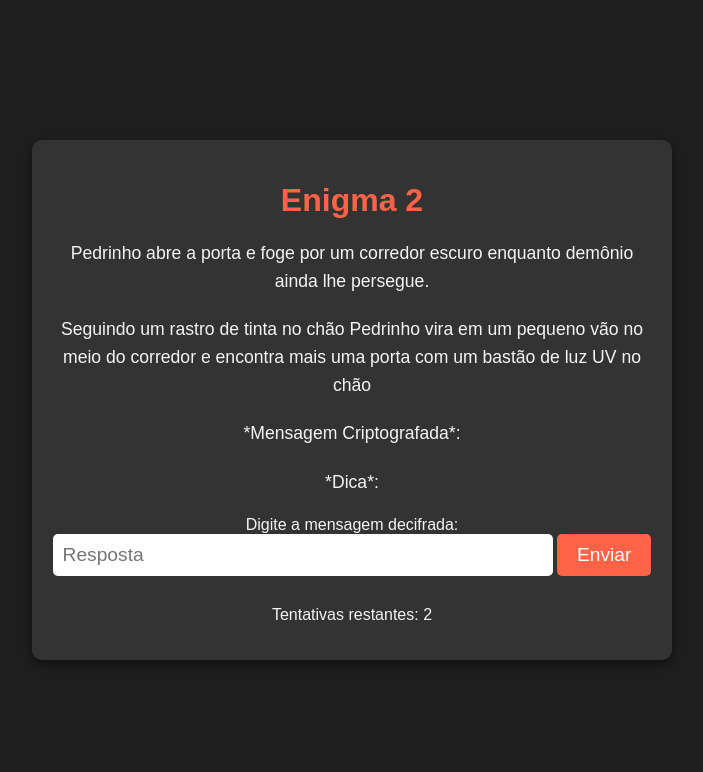
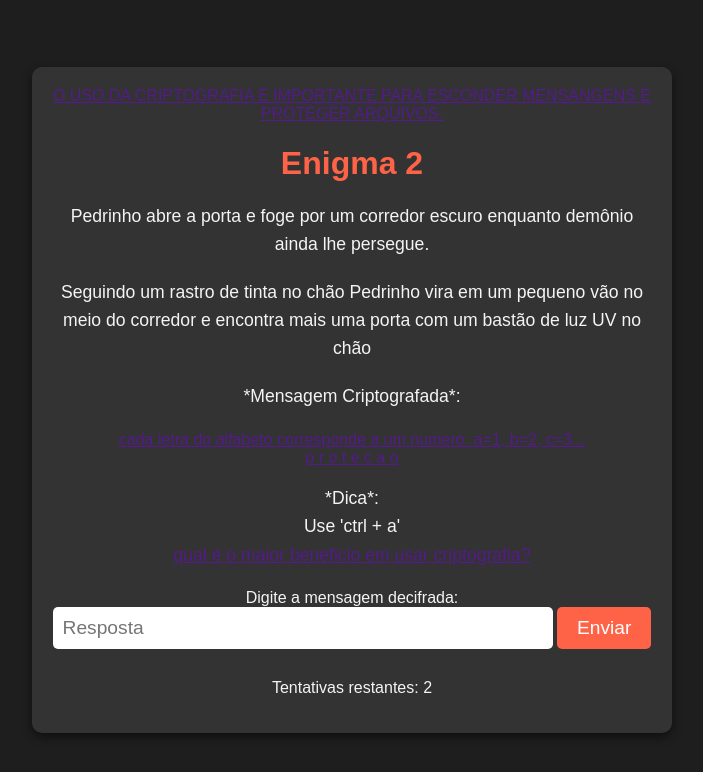
Before and after one commit to Benjamin-Yuji-Suzuki/CC2TA67SeriousGame2, a plain HTML site: page RPG/Enigma2.html in a window 1280 px wide. Shown: the whole page, without its empty margins (288-991 px from the left). Drawn offline with Linux system fonts and the light colour scheme.

Commit message:
Update Enigma2.html

```diff
--- a/RPG/Enigma2.html
+++ b/RPG/Enigma2.html
@@ -8,13 +8,25 @@
 </head>
 <body>
     <div class="container">
+        <a href="">O USO DA CRIPTOGRAFIA É IMPORTANTE PARA ESCONDER MENSANGENS E PROTEGER ARQUIVOS.
+        </a>
         <h1>Enigma 2</h1>
         <p class="intro-text">Pedrinho abre a porta e foge por um corredor escuro enquanto demônio ainda lhe persegue.</p>
         <p class="intro-text">Seguindo um rastro de tinta no chão Pedrinho vira em um pequeno vão no meio do corredor e encontra mais uma porta com um bastão de luz UV no chão</p>
         <p class="intro-text">*Mensagem Criptografada*:</p>
-        <p class="intro-text">*Dica*:</p>
+        <a href="">cada letra do alfabeto corresponde a um numero. a=1, b=2, c=3...
+            <br>
+            p r o t e c a o
+        </a>
+        <p class="intro-text">*Dica*:
+            <br>
+            Use 'ctrl + a'
+            <br>
+            <a href="">qual é o maior beneficio em usar criptografia? </a>
+        </p>
         <div class="input-container">
-            <label for="user-input">Digite a mensagem decifrada:</label>
+            <label for="user-input">Digite a mensagem decifrada:
+            </label>
             <input type="text" id="user-input" placeholder="Resposta">
             <button id="submit-answer">Enviar</button>
         </div>
```
